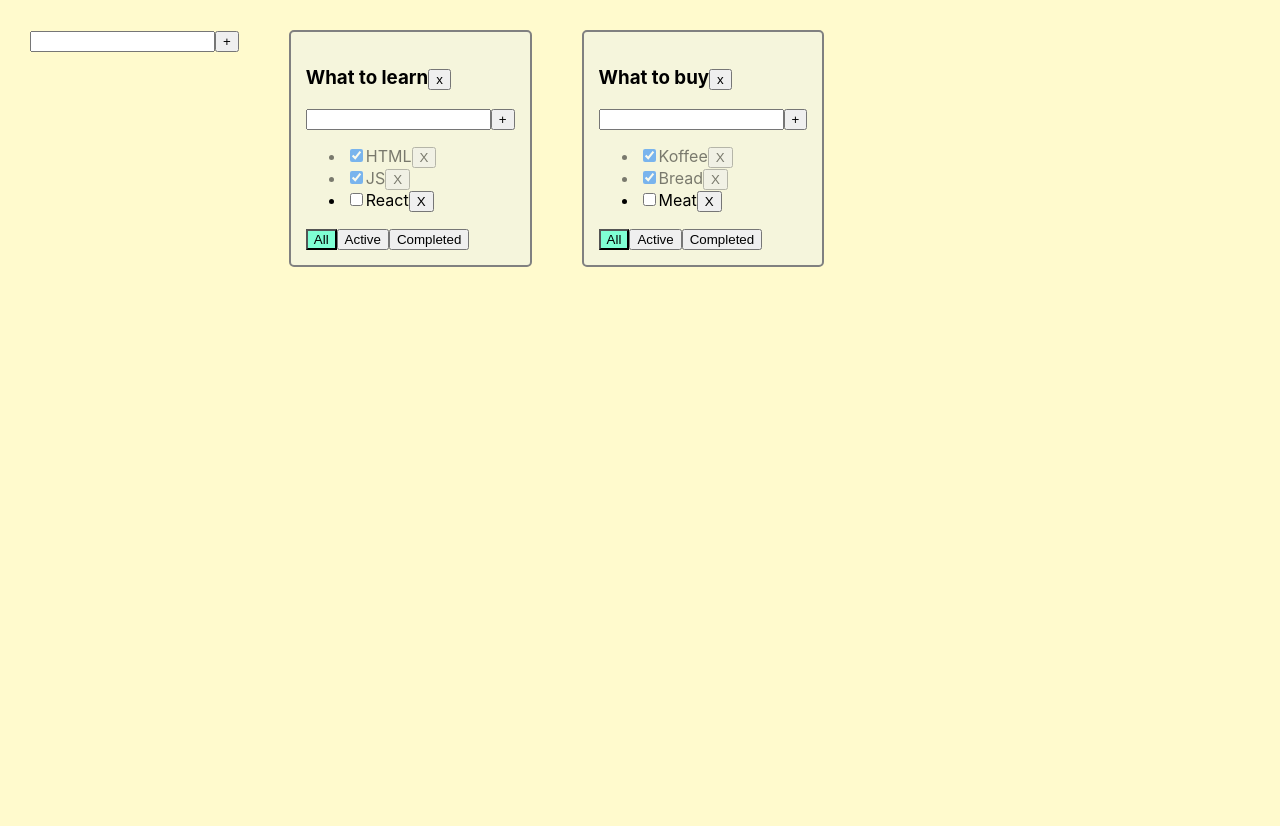
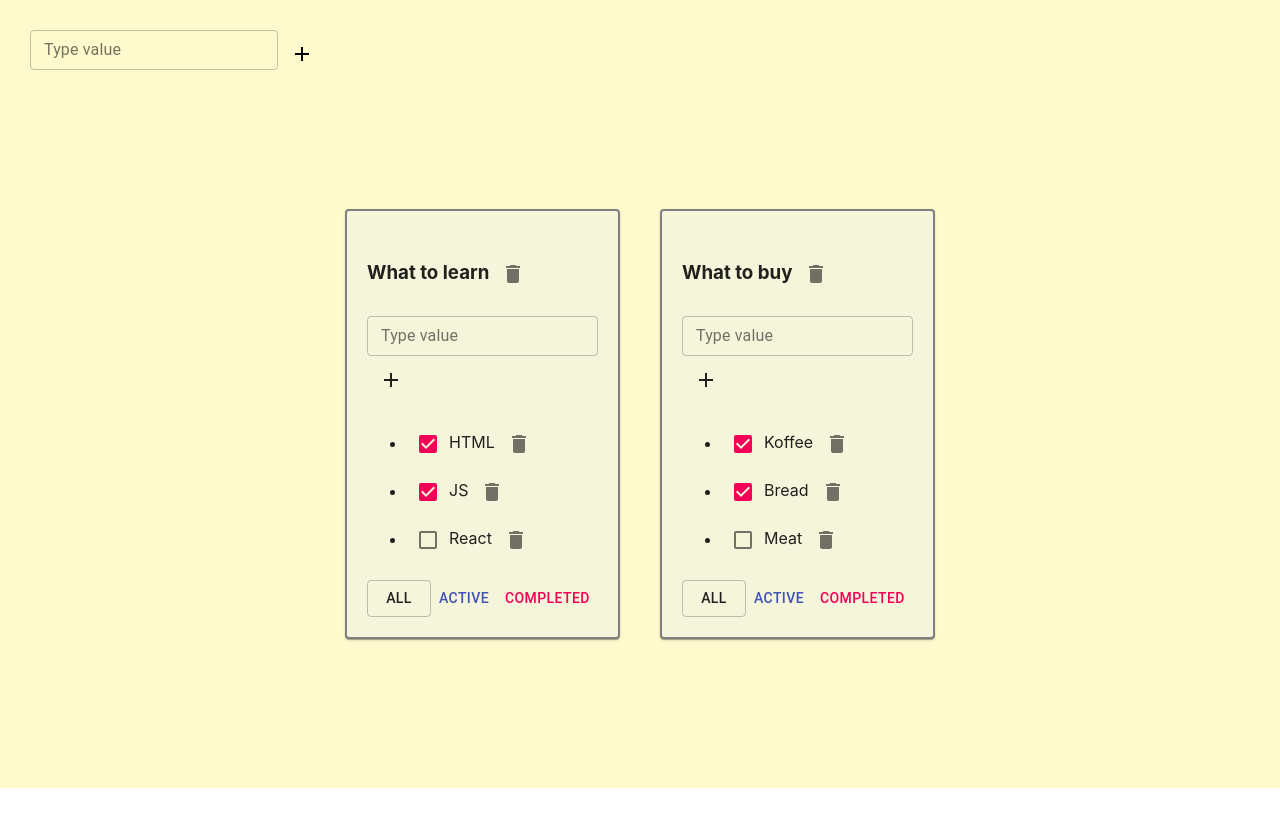
Before and after one commit to IrinaMartArm/It-todo-list, a React (Create React App) app: page / in a window 1280 px wide. Shown: the top 826 px of the page. After the commit the page ends 800 px from the top, so only its background shows below. Built offline with nearby package versions, Linux system fonts and the light colour scheme.

Commit message:
material ui

```diff
--- a/src/App.tsx
+++ b/src/App.tsx
@@ -2,7 +2,7 @@ import React, { useState } from 'react';
 import './App.css';
 import { TaskType, TodoList } from './components/TodoList';
 import { v1 } from 'uuid';
-import { Button } from './components/Button';
+import { ButtonS } from './components/Button';
 import { TodoListForm } from './components/TodoListForm';
 
 
--- a/src/components/App2.tsx
+++ b/src/components/App2.tsx
@@ -1,9 +1,10 @@
 import React, { useEffect, useState } from 'react';
-import './../App.css';
+// import './../App.css';
 import { TaskType, TodoList } from './/TodoList';
 import { v1 } from 'uuid';
-import { Button } from './Button';
+import { ButtonS } from './Button';
 import { TodoListForm } from './/TodoListForm';
+import { Container, Grid, Paper } from '@material-ui/core';
 
 
 
@@ -90,7 +91,12 @@ function App2() {
 
     return (
         <div className="App">
+            <Grid container spacing={3} style={{ backgroundColor: 'lemonchiffon', minHeight: '100vh', padding: '30px', alignItems: 'start' }}>
+                <Grid item xs={12}>
                     <TodoListForm addText={addTodoList}/>
+                </Grid>
+                <Grid item container spacing={5} style={{justifyContent: 'center'}}>
+
                 {todoLists.map((tl)=>{
                     let tasksForList = tl.tasks
                     if(tl.filter === 'completed') {
@@ -100,6 +106,8 @@ function App2() {
                         tasksForList = tasksForList.filter(t => t.isdone === false)
                     }
                     return (
+                        <Grid item xs={6} sm={3}>
+                            <Paper style={{backgroundColor: 'beige', padding: '20px', border: '2px solid gray'}}>
                                 <TodoList key={tl.todolistId}
                                             id={tl.todolistId}
                                             tasks={tasksForList}
@@ -113,8 +121,12 @@ function App2() {
                                             changeTaskTitle={changeTaskTitle}
                                             changeTodoTitle={changeTodoTitle}
                                     />
+                            </Paper>
+                        </Grid>
                     )
                 })}
+                </Grid>
+            </Grid>
         </div>
     );
 }
--- a/src/components/Button.tsx
+++ b/src/components/Button.tsx
@@ -1,19 +1,25 @@
+// import { ButtonBase } from "@mui/material"
+
+import { Button } from "@material-ui/core"
+
 type PropsType = {
     name: string
     className?: string
-    callback: ()=> void
+    onClick: ()=> void
 }
 
-export const Button = (props: PropsType) => {
+export const ButtonS = (props: PropsType) => {
     const callbackHandler = () => {
-        props.callback()
+        props.onClick()
     }
     return (
-        <button
+        <Button
         onClick={callbackHandler}
         className={props.className}
+        variant="outlined"
+        color="inherit"
         >
             {props.name}
-            </button>
+            </Button>
     );
 }
--- a/src/components/TodoList.tsx
+++ b/src/components/TodoList.tsx
@@ -1,8 +1,10 @@
 import { ChangeEvent } from "react"
 import { FilterValuesType } from "../App"
-import { Button } from "./Button"
+import { ButtonS } from "./Button"
 import { TodoListForm } from "./TodoListForm"
 import { EditableSpan } from "./EditableSpan"
+import { Button, Checkbox, IconButton } from "@material-ui/core"
+import { Delete } from "@mui/icons-material"
 
 
 
@@ -49,7 +51,7 @@ export const TodoList = (props: PropsType) => {
 console.log('filter', props.filter)
     let tasksList: Array<JSX.Element> | JSX.Element = props.tasks.length > 0 ?
     props.tasks.map((t)=>{
-        const onRemoveTask = ()=>{props.removeTask(t.id, props.id)}
+        const onRemoveTask = ()=>{props.removeTask(props.id, t.id)}
         const onChengeStatusHandler = (e: ChangeEvent<HTMLInputElement>) => {
             props.changeStatus(props.id, t.id, e.currentTarget.checked)
         }
@@ -62,24 +64,43 @@ console.log('filter', props.filter)
 
 
         return <li key={t.id} className={t.isdone ? 'is-done' : ''}>
-                    <input type="checkbox" checked={t.isdone} onChange={onChengeStatusHandler}/>
+                    <Checkbox checked={t.isdone} onChange={onChengeStatusHandler}/>
                     <EditableSpan title={t.title} onChange={onChengeTitle}/>
-                    <Button name="X" callback={onRemoveTask}/>
+                    {/* <ButtonS name="X" callback={onRemoveTask}/> */}
+                    <IconButton onClick={onRemoveTask}>
+                        <Delete />
+                    </IconButton>
                 </li>
+        // return <li key={t.id} className={t.isdone ? 'is-done' : ''}>
+        //             <input type="checkbox" checked={t.isdone} onChange={onChengeStatusHandler}/>
+        //             <EditableSpan title={t.title} onChange={onChengeTitle}/>
+        //             {/* <ButtonS name="X" callback={onRemoveTask}/> */}
+        //             <IconButton onClick={onRemoveTask}>
+        //                 <Delete />
+        //             </IconButton>
+        //         </li>
     }) : <span>no tasks</span>
 
 
     return (
         <div className="todolist">
-                <h3><EditableSpan title={props.title} onChange={changeTitle}/><button onClick={removeTodoHandler}>x</button></h3>
+                {/* <h3><EditableSpan title={props.title} onChange={changeTitle}/><button onClick={removeTodoHandler}>x</button></h3> */}
+                <h3><EditableSpan title={props.title} onChange={changeTitle}/>
+                <IconButton onClick={removeTodoHandler}>
+                        <Delete />
+                </IconButton>
+                </h3>
                 <TodoListForm addText={addTask}/>
                 <ul>
                     {tasksList}
                 </ul>
                 <div>
-                    <Button callback={()=>filterhandler('All')} name='All' className={props.filter === 'All' ? "active-filter" : ''}/>
-                    <Button callback={()=>filterhandler('active')} name='Active' className={props.filter === 'active' ? "active-filter" : ''}/>
-                    <Button callback={()=>filterhandler('completed')} name='Completed' className={props.filter === 'completed' ? "active-filter" : ''}/>
+                    <Button onClick={()=>filterhandler('All')} name='All'  variant={props.filter === 'All' ? "outlined" : 'text'}>All</Button>
+                    <Button onClick={()=>filterhandler('active')} name='Active'  variant={props.filter === 'active' ? "outlined" : 'text'} color="primary">Active</Button>
+                    <Button onClick={()=>filterhandler('completed')} name='Completed'  variant={props.filter === 'completed' ? "outlined" : 'text'} color="secondary">Completed</Button>
+                    {/* <Button onClick={()=>filterhandler('All')} name='All' variant={props.filter === 'All' ? "contained" : 'text'}>All</Button> */}
+                    {/* <Button onClick={()=>filterhandler('active')} name='Active' className={props.filter === 'active' ? "active-filter" : ''}>All</Button>
+                    <Button onClick={()=>filterhandler('completed')} name='Completed' className={props.filter === 'completed' ? "active-filter" : ''}>All</Button> */}
                 </div>
             </div>
     )
--- a/src/components/TodoListForm.tsx
+++ b/src/components/TodoListForm.tsx
@@ -1,5 +1,8 @@
 import { ChangeEvent, KeyboardEvent, useState } from "react"
-import { Button } from "./Button"
+import { ButtonS } from "./Button"
+import { IconButton, TextField } from "@material-ui/core"
+import { Add, ControlPoint } from "@mui/icons-material"
+// import { TextField } from "@mui/material"
 
 type TodoListFormType = {
     addText: (title: string) => void
@@ -34,13 +37,25 @@ export const TodoListForm = (props: TodoListFormType) => {
 
     return (
         <div>
-                    <input value={text}
+                    {/* <input value={text}
                             onChange={onChangeHandler}
                             onKeyDown={onKeyDownHandler}
                             className={error ? "error" : ''}
-                            />
-                    <Button name="+" callback={addTask}/>
-                    {error && <div className="error-message">{error}</div>}
+                    />                    */}
+                    <TextField value={text}
+                            variant="outlined"
+                            label={'Type value'}
+                            size="small"
+                            onChange={onChangeHandler}
+                            onKeyDown={onKeyDownHandler}
+                            error={!!error}
+                            helperText={error}
+                            // className={error ? "error" : ''}
+                    />
+                    <IconButton color="inherit" onClick={addTask}>
+                        <Add/>
+                    </IconButton>
+                    {/* {error && <div className="error-message">{error}</div>} */}
                 </div>
     )
 }
```
Also changed, not shown: package.json (+7 -0 lines), src/App.css (+24 -0 lines), 1 other file (tests, documents, lock files or other folders). Lines whose indentation alone changed are shown as unchanged.
